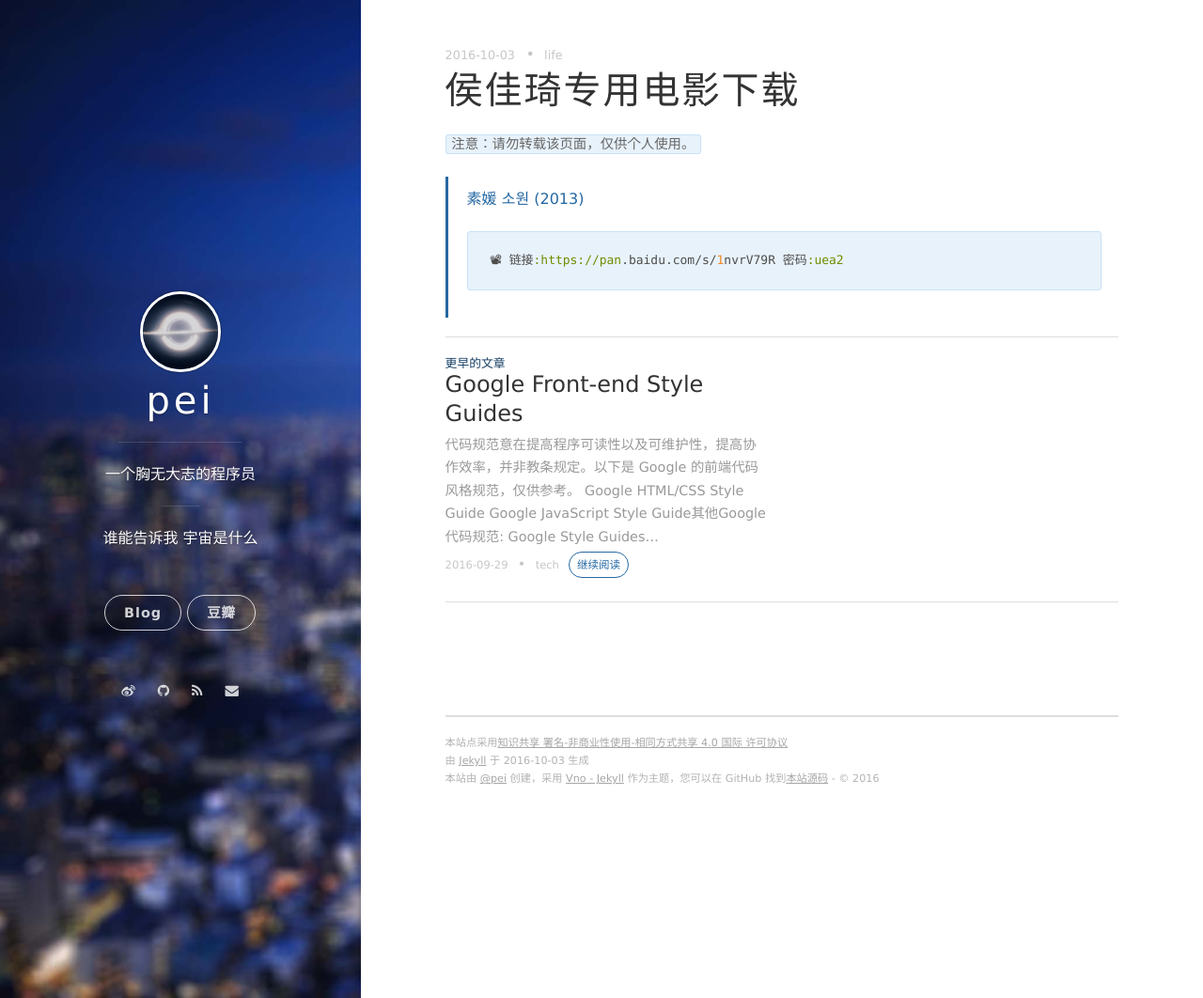
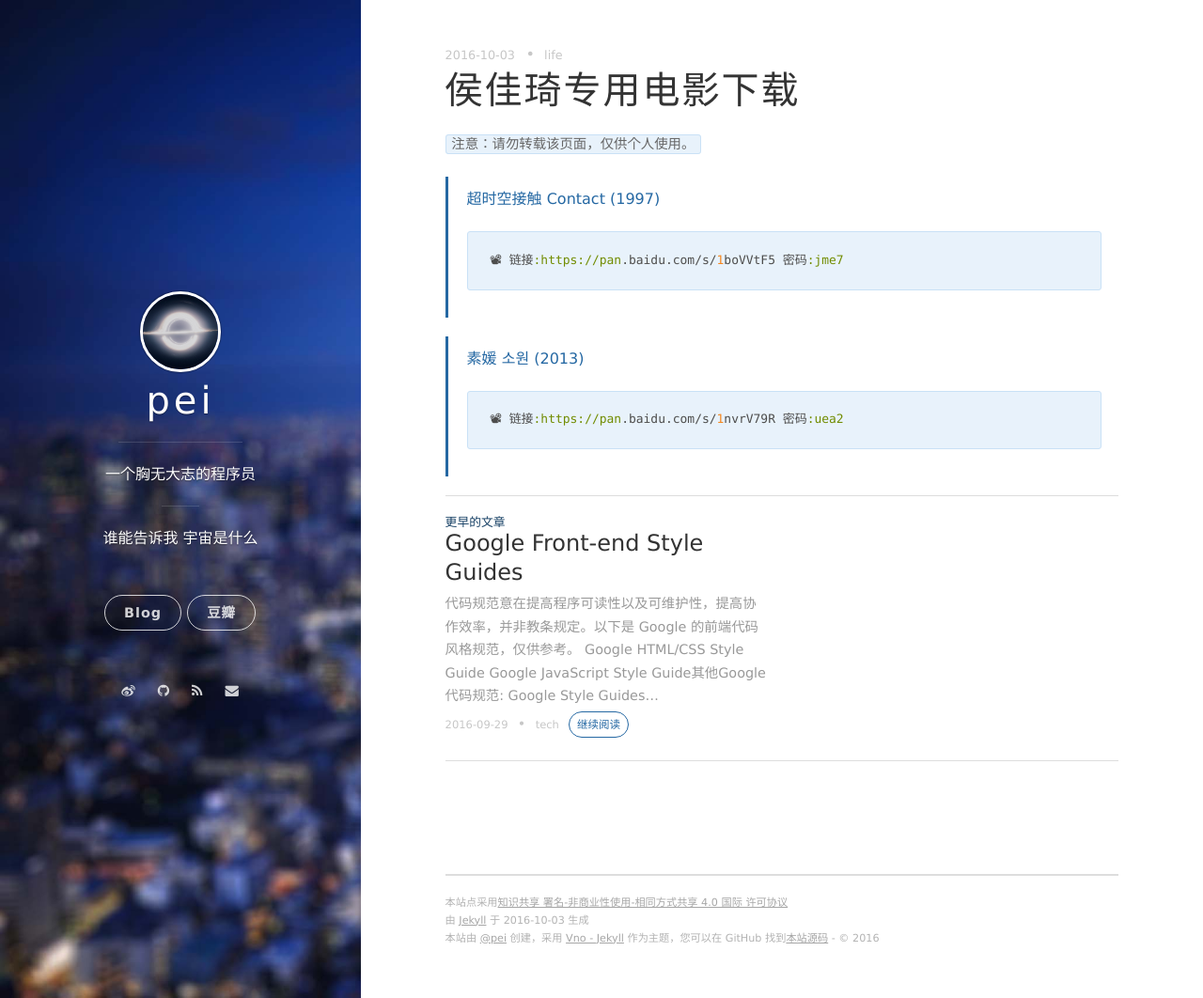
Before and after one commit to peiyucn/peiyucn.github.io, a Jekyll site: the page built from _posts/2016-10-03-hjq-download.md, in a window 1280 px wide and 1062 px high. Shown: the whole window at 94% size. Built offline with Jekyll 4.4.1, drawn with Linux system fonts in a browser that asks for light colours; nearby versions of some CDN libraries; comment, search, counter and statistics services are not loaded.

Commit message:
update hjq download

````diff
--- a/_posts/2016-10-03-hjq-download.md
+++ b/_posts/2016-10-03-hjq-download.md
@@ -7,9 +7,16 @@ tags: life
 
 `注意：请勿转载该页面，仅供个人使用。`
 
+>[超时空接触 Contact (1997)](https://movie.douban.com/subject/1295647/)
+>
+>```
+>📽 链接:https://pan.baidu.com/s/1boVVtF5 密码:jme7
+>```
+>
+
 >[素媛 소원 (2013)](https://movie.douban.com/subject/21937452/)
 >
->```html
+>```
 >📽 链接:https://pan.baidu.com/s/1nvrV79R 密码:uea2
 >```
 >
````
